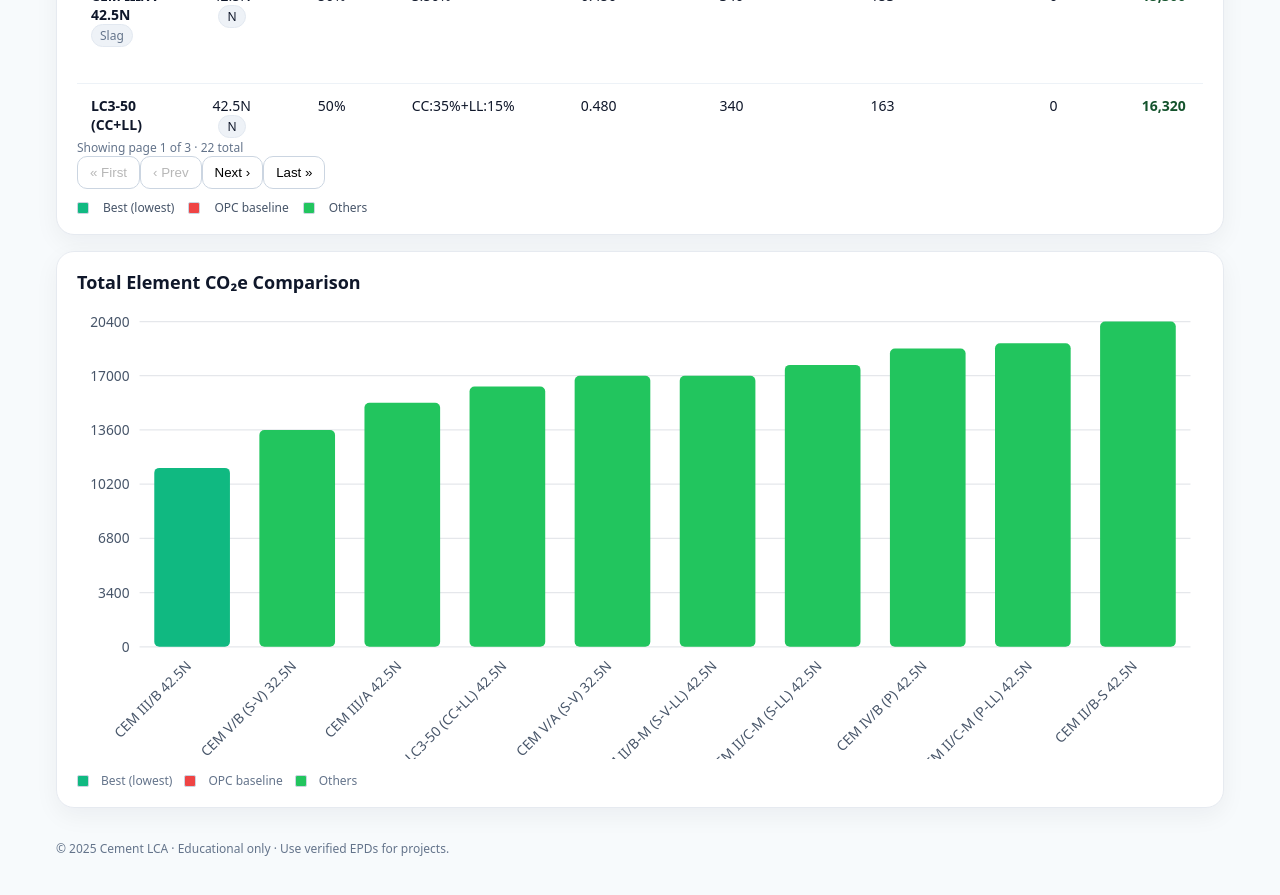
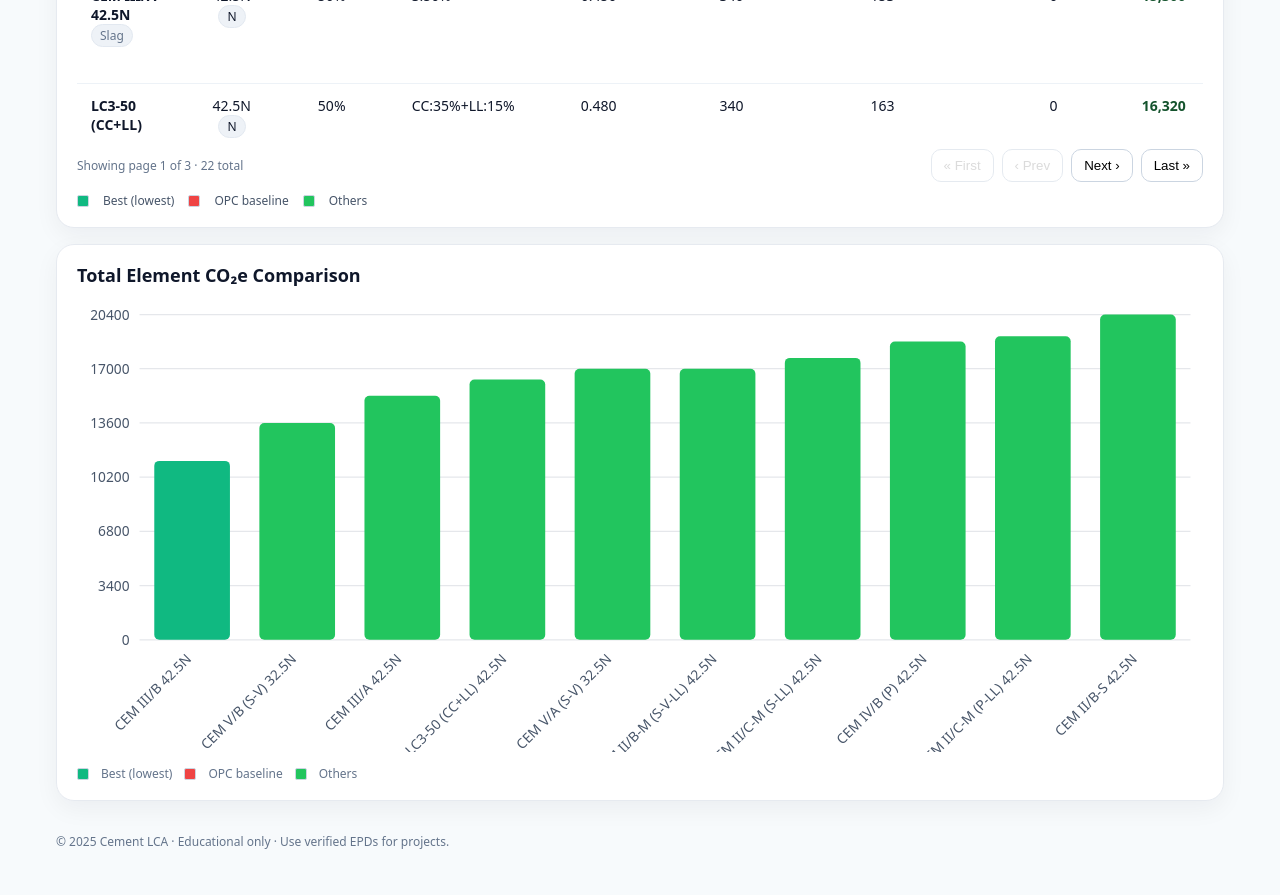
Before and after one commit to MarioSorgente/cement-lca, a Next.js app: page / in a window 1280 px wide. Shown: the part 860-1755 px from the top of the page. Built offline with nearby package versions, Linux system fonts and the light colour scheme.

Commit message:
Update globals.css

```diff
--- a/styles/globals.css
+++ b/styles/globals.css
@@ -51,3 +51,13 @@ body { margin: 0; background: #f7fafc; color: #0f172a; }
 .legend-swatch.other { background: #22c55e; }
 
 .footer { font-size: 12px; color: #64748b; padding-top: 16px; }
+
+.table-footer {
+  margin-top: 10px;
+  display: flex;
+  align-items: center;
+  justify-content: space-between;
+  gap: 12px;
+}
+.pager { display: inline-flex; gap: 8px; }
+.pager .button[disabled] { opacity: 0.5; cursor: not-allowed; }
```
